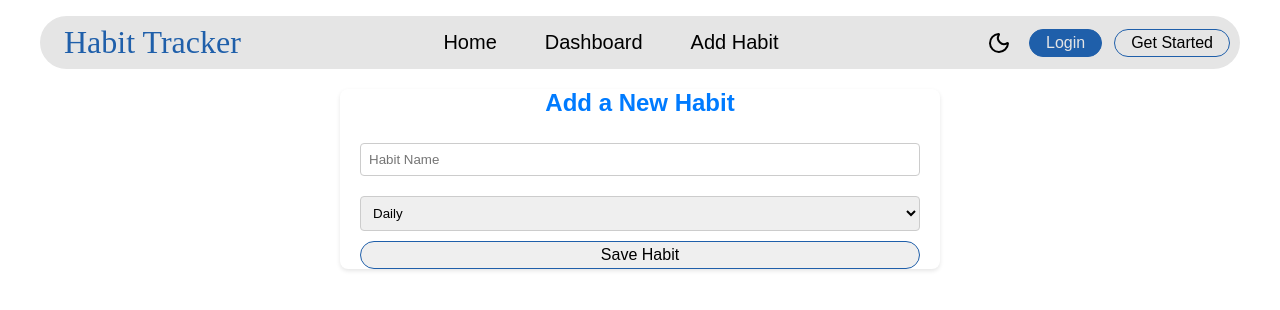
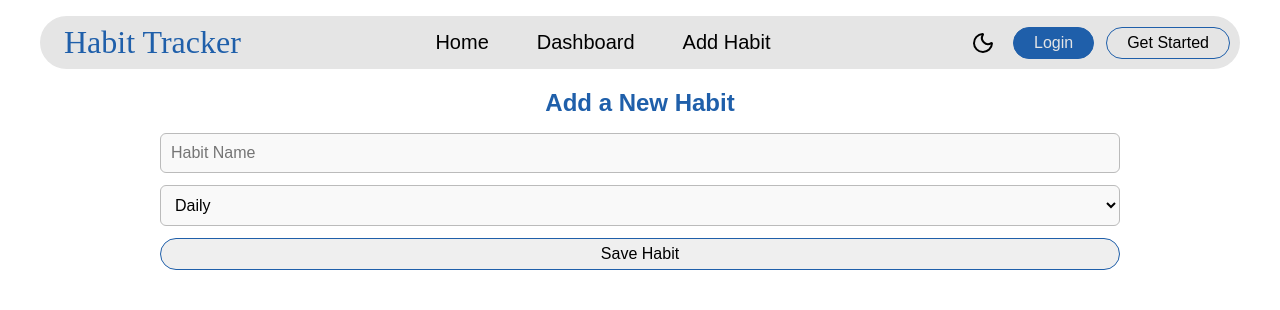
Before and after one commit to nirmit-1606/habit-tracker, a React (Create React App) app: page /HabitTracker/add in a window 1280 px wide. Shown: the top 310 px of the page. Built offline with nearby package versions, Linux system fonts and the light colour scheme; no server answers; a web font is replaced by a local one.

Commit message:
update global, app and page styles for consistency

```diff
--- a/src/styles/app.css
+++ b/src/styles/app.css
@@ -10,21 +10,26 @@
 }
 
 button {
-  display: flex;
-  padding: 4px 16px;
+  display: inline-flex;
+  padding: 6px 20px;
   justify-content: center;
   align-items: center;
   border-radius: 999px;
   border: 1px solid var(--accent);
   font-family: inherit;
-  font-size: inherit;
-  font-weight: 400;
+  font-size: 1rem;
+  font-weight: 500;
   cursor: pointer;
+  transition: background 0.2s ease, color 0.2s ease;
 }
 
 button.primary {
   background: var(--accent);
   color: var(--bg-secondary);
+}
+
+button.primary:hover {
+  opacity: 0.9;
 }
 
 button.secondary {
--- a/src/styles/global.css
+++ b/src/styles/global.css
@@ -3,6 +3,10 @@
   --bg-secondary: #14213D;
   --text-primary: #FFF;
   --accent: #FCA311;
+  --card-bg: #1b1f32;
+  --input-bg: #fff;
+  --input-border: #ccc;
+  --shadow: 0 2px 6px rgba(0, 0, 0, 0.1);
 }
 
 body.light {
@@ -10,6 +14,10 @@ body.light {
   --bg-secondary: #e5e5e5;
   --text-primary: #000;
   --accent: #1f5faa;
+  --card-bg: #ffffff;
+  --input-bg: #f9f9f9;
+  --input-border: #bbb;
+  --shadow: 0 2px 6px rgba(0, 0, 0, 0.1);
 }
 
 body {
@@ -22,6 +30,11 @@ body {
 
 * {
   box-sizing: border-box;
+}
+
+a {
+  color: inherit;
+  text-decoration: none;
 }
 
 @media (max-width: 768px) {
--- a/src/styles/pages.css
+++ b/src/styles/pages.css
@@ -2,38 +2,45 @@
 .add-habit,
 .settings,
 .dashboard {
-  background-color: #fff;
-  padding: 20px;
-  margin: 20px auto;
-  border-radius: 8px;
-  box-shadow: 0 2px 4px rgba(0, 0, 0, 0.1);
-  max-width: 600px;
+  color: var(--text-primary);
+  margin: 0 auto;
+  max-width: 1000px;
 }
 
 .auth-container h2,
 .add-habit h2,
 .settings h2,
 .dashboard h2 {
-  color: #007bff;
+  color: var(--accent);
   margin-bottom: 16px;
   text-align: center;
+  font-size: 1.5rem;
+  font-weight: 600;
 }
 
 .auth-container form,
 .add-habit form {
   display: flex;
   flex-direction: column;
+  gap: 12px;
 }
 
 .auth-container input,
 .add-habit input,
 .settings input,
 select {
-  display: block;
   width: 100%;
-  padding: 8px;
-  margin-top: 10px;
-  margin-bottom: 10px;
-  border: 1px solid #ccc;
-  border-radius: 4px;
+  padding: 10px;
+  border: 1px solid var(--input-border);
+  background-color: var(--input-bg);
+  border-radius: 6px;
+  color: var(--text-primary);
+  font-size: 1rem;
 }
+
+.auth-container input:focus,
+.add-habit input:focus,
+.settings input:focus {
+  outline: 2px solid var(--accent);
+  border-color: var(--accent);
+}
```
